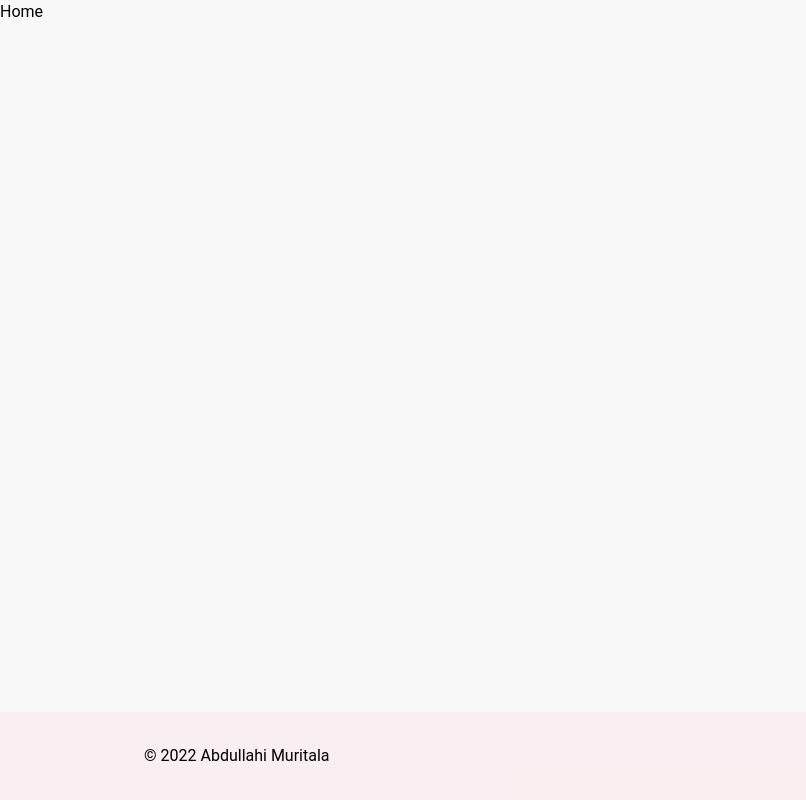
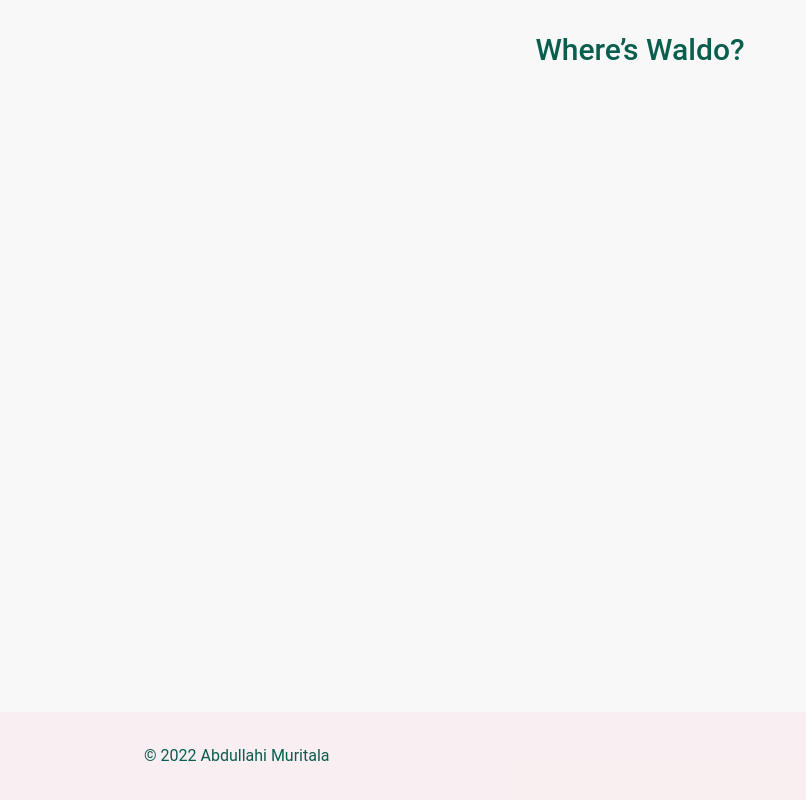
Before and after one commit to invisibleopey/where-is-waldo, a React (Create React App) app: page / in a window 1280 px wide. Shown: the whole page, without its empty margins (0-806 px from the left). Built offline with nearby package versions, Linux system fonts and the light colour scheme.

Commit message:
Build and style the header of homepage

```diff
--- a/src/assets/styles/index.css
+++ b/src/assets/styles/index.css
@@ -4,7 +4,10 @@
 
 @layer base {
   body {
-    @apply m-0 p-0 bg-myWhite;
+    @apply m-0 p-0 bg-myWhite text-primary;
+  }
+  h1 {
+    @apply font-medium text-xl md:text-2xl lg:text-3xl;
   }
 }
 
--- a/src/components/Home.tsx
+++ b/src/components/Home.tsx
@@ -1,7 +1,13 @@
 import React from 'react';
 
 const Home = () => {
-  return <div>Home</div>;
+  return (
+    <div>
+      <header className="w-full px-8 md:px-16 lg:px-36 py-8 text-center">
+        <h1>Where’s Waldo? </h1>
+      </header>
+    </div>
+  );
 };
 
 export default Home;
```
